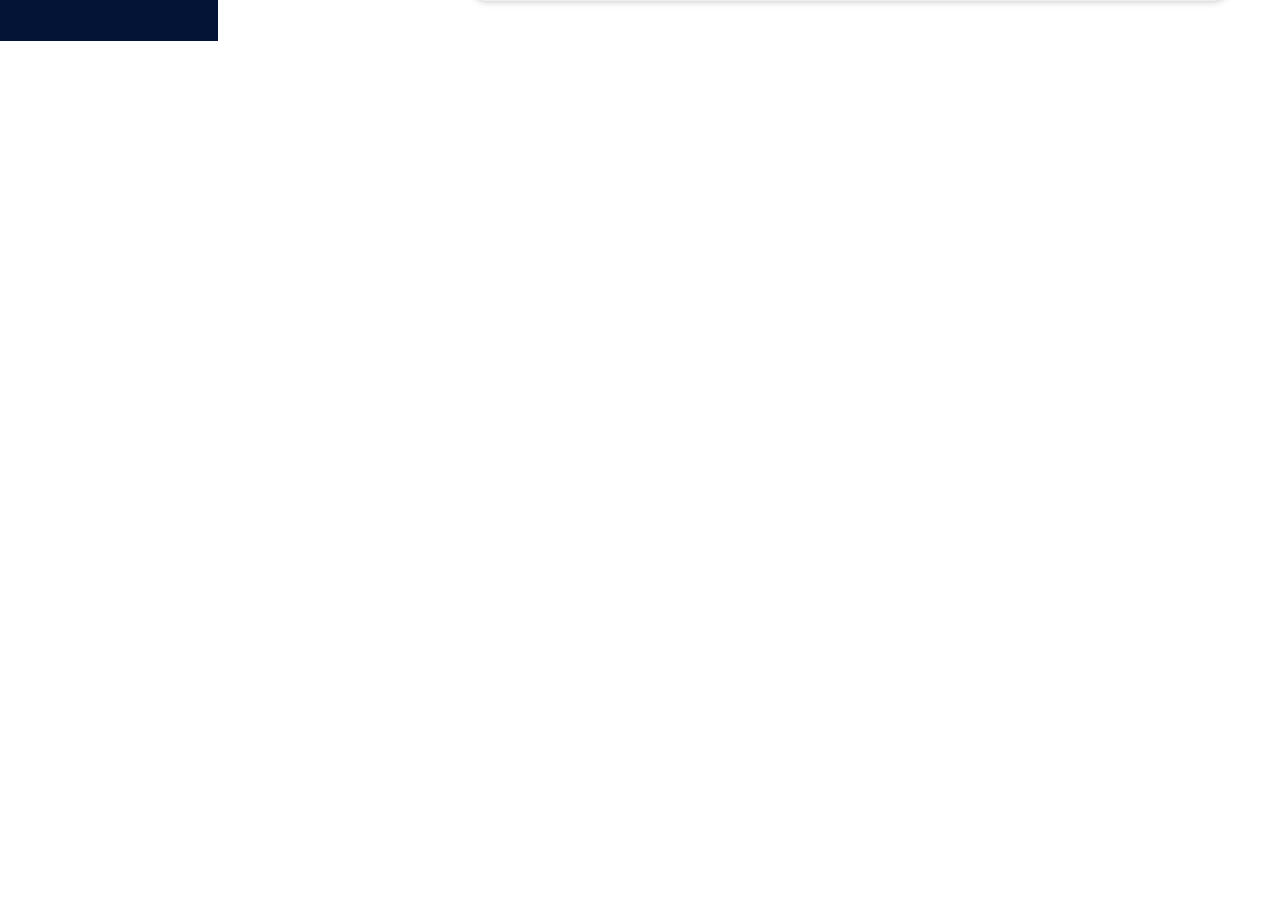
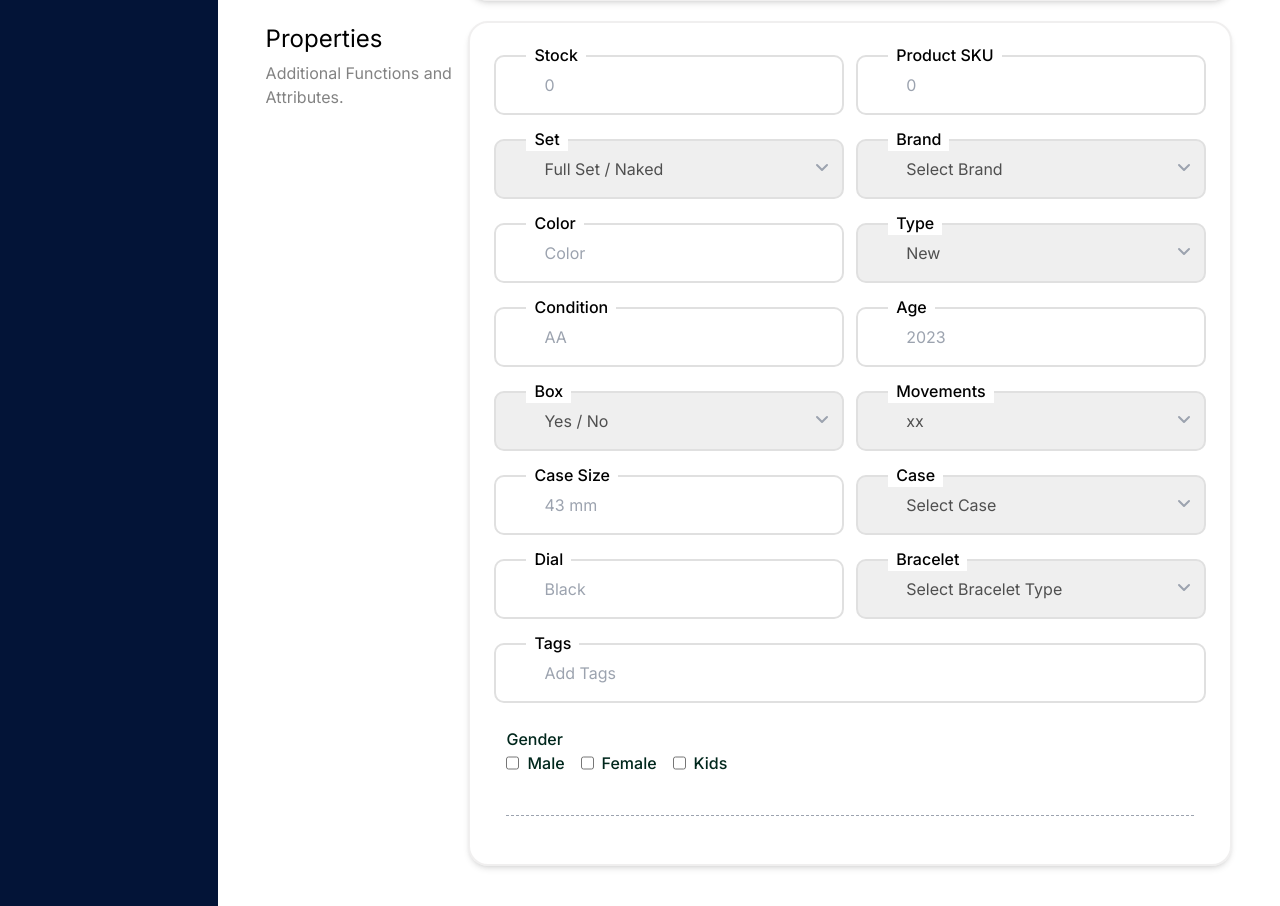
Before and after one commit to Tahirasif31/dashboard_hairspring, a Next.js app: page /add-product in a window 1280 px wide. Shown: the part 1380-2286 px from the top of the page. Before the commit the page ends 1421 px from the top, so only its background shows below. Built offline with nearby package versions, Linux system fonts and the light colour scheme.

Commit message:
add product second component partially completed

```diff
--- /dev/null
+++ b/app/add-product/_component/Input.js
@@ -0,0 +1,16 @@
+function Input({ label, type, placeholder, className }) {
+  return (
+    <div className={`relative ${className}`}>
+      <label className="px-2 absolute top-[-12px] left-8 bg-white text-[16px] font-[500] font-Lato">
+        {label}
+      </label>
+      <input
+        type={type}
+        placeholder={placeholder}
+        className="w-[100%] border-solid border-2 border-[#E0E0E0] rounded-[10px] py-4 px-12"
+      />
+    </div>
+  );
+}
+
+export default Input;
--- /dev/null
+++ b/app/add-product/_component/SelectInput.js
@@ -0,0 +1,31 @@
+function SelectInput({ label, children }) {
+  return (
+    <div className="relative">
+      <label className="px-2 absolute top-[-12px] left-8 bg-white text-[16px] font-[500] font-Lato">
+        {label}
+      </label>
+      <select
+        className={`appearance-none w-full border-solid border-2 border-[#E0E0E0] rounded-[10px] py-4 px-12 focus:outline-none focus:none text-[#191919bf]`}
+      >
+        {children}
+      </select>
+      <div className="absolute inset-y-0 right-0 flex items-center pr-3 pointer-events-none">
+        <svg
+          className="w-5 h-5 text-gray-400 "
+          xmlns="http://www.w3.org/2000/svg"
+          viewBox="0 0 20 20"
+          fill="currentColor"
+          aria-hidden="true"
+        >
+          <path
+            fillRule="evenodd"
+            d="M10 12a1 1 0 01-.707-.293l-5-5a1 1 0 011.414-1.414L10 9.586l4.293-4.293a1 1 0 111.414 1.414l-5 5A1 1 0 0110 12z"
+            clipRule="evenodd"
+          />
+        </svg>
+      </div>
+    </div>
+  );
+}
+
+export default SelectInput;
--- a/app/add-product/page.js
+++ b/app/add-product/page.js
@@ -1,4 +1,6 @@
 import ImageUploader from "./_component/ImageUploader";
+import Input from "./_component/Input";
+import SelectInput from "./_component/SelectInput";
 
 function AddProduct() {
   return (
@@ -17,26 +19,13 @@ function AddProduct() {
           </p>
         </div>
         <div className="border-2 border-solid border-[#D2CDCD54] px-6 py-8 rounded-[20px] shadow-md">
-          <div className="relative">
-            <label className="px-2 absolute top-[-12px] left-8 bg-white text-[16px] font-[500] font-Lato">
-              Product Name
-            </label>
-            <input
-              type="text"
-              placeholder="Title"
-              className="w-[100%] border-solid border-2 border-[#E0E0E0] rounded-[10px] py-4 px-12"
-            />
-          </div>
-          <div className="relative mt-8">
-            <label className="px-2 absolute top-[-12px] left-8 bg-white text-[16px] font-[500] font-Lato">
-              Regular Price
-            </label>
-            <input
-              type="text"
-              placeholder="$  0.00"
-              className="w-[100%] border-solid border-2 border-[#E0E0E0] rounded-[10px] py-4 px-12"
-            />
-          </div>
+          <Input label={"Product Name"} type={"text"} placeholder={"Title"} />
+          <Input
+            label={"Regular Price"}
+            type={"text"}
+            placeholder={"$  0.00"}
+            className={"mt-8"}
+          />
           <div className="pt-8">
             <p className="text-[16px] font-[500] px-6 pb-4">Description</p>
             <div className="rounded-tl-[20px] rounded-tr-[20px] rounded-br-[10px] rounded-bl-[10px] border-solid border-2 border-[#E0E0E0]">
@@ -116,6 +105,91 @@ function AddProduct() {
           </div>
         </div>
       </div>
+      <div className="grid grid-cols-[20fr_80fr] gap-3 mt-5">
+        <div>
+          <h3 className="text-[24px] font-[400] family-Poppins">Properties</h3>
+          <p className="text-[16px] font-[400] text-[#0000007D] mt-1">
+            Additional Functions and Attributes.
+          </p>
+        </div>
+        <div className="border-2 border-solid border-[#D2CDCD54] px-6 py-8 rounded-[20px] shadow-md">
+          <div className="grid grid-cols-2 gap-x-3 gap-y-6 ">
+            <Input label={"Stock"} type={"text"} placeholder={"0"} />
+            <Input label={"Product SKU"} type={"text"} placeholder={"0"} />
+            <SelectInput label={"Set"}>
+              <option disabled selected>
+                Full Set / Naked
+              </option>
+              <option>Full Set</option>
+              <option>Naked</option>
+            </SelectInput>
+            <SelectInput label={"Brand"}>
+              <option disabled selected>
+                Select Brand
+              </option>
+              <option>x</option>
+              <option>y</option>
+            </SelectInput>
+            <Input label={"Color"} type={"text"} placeholder={"Color"} />
+            <SelectInput label={"Type"}>
+              <option selected>New</option>
+              <option>Used</option>
+            </SelectInput>
+            <Input label={"Condition"} type={"text"} placeholder={"AA"} />
+            <Input label={"Age"} type={"text"} placeholder={"2023"} />
+            <SelectInput label={"Box"}>
+              <option disabled selected>
+                Yes / No
+              </option>
+              <option>Yes</option>
+              <option>No</option>
+            </SelectInput>
+            <SelectInput label={"Movements"}>
+              <option>xx</option>
+              <option>yy</option>
+            </SelectInput>
+            <Input label={"Case Size"} type={"text"} placeholder={"43 mm"} />
+            <SelectInput label={"Case"}>
+              <option disabled selected>
+                Select Case
+              </option>
+              <option>xxx</option>
+            </SelectInput>
+            <Input label={"Dial"} type={"text"} placeholder={"Black"} />
+            <SelectInput label={"Bracelet"}>
+              <option disabled selected>
+                Select Bracelet Type
+              </option>
+            </SelectInput>
+          </div>
+          <Input
+            label={"Tags"}
+            type={"text"}
+            placeholder={"Add Tags"}
+            className={"mt-6"}
+          />
+          <div className="px-3 p-6">
+            <p className="text-[16px] text-[#00271C] font-[500] leading-[24px]">
+              Gender
+            </p>
+            <span className="flex gap-4 w-[220px] text-[16px] text-[#00271C] font-[500]">
+              <span className="flex gap-2">
+                <input type="checkbox" id="male" />
+                <label for="male">Male</label>
+              </span>
+              <span className="flex gap-2">
+                <input type="checkbox" id="female" />
+                <label for="female">Female</label>
+              </span>
+              <span className="flex gap-2">
+                <input type="checkbox" id="kids" />
+                <label for="kids">Kids</label>
+              </span>
+            </span>
+          </div>
+          <div class="border-t border-dashed border-gray-400 my-4 mx-3"></div>
+        </div>
+      </div>
     </div>
   );
 }
--- a/app/globals.css
+++ b/app/globals.css
@@ -25,3 +25,16 @@ body {
     text-wrap: balance;
   }
 }
+.select-custom-arrow::after {
+  content: "";
+  border: solid #000;
+  border-width: 0 1px 1px 0;
+  display: inline-block;
+  padding: 3px;
+  transform: rotate(45deg);
+  position: absolute;
+  right: 10px;
+  top: 50%;
+  margin-top: -2px;
+  pointer-events: none; /* Ensures clicks pass through the pseudo-element */
+}
```
